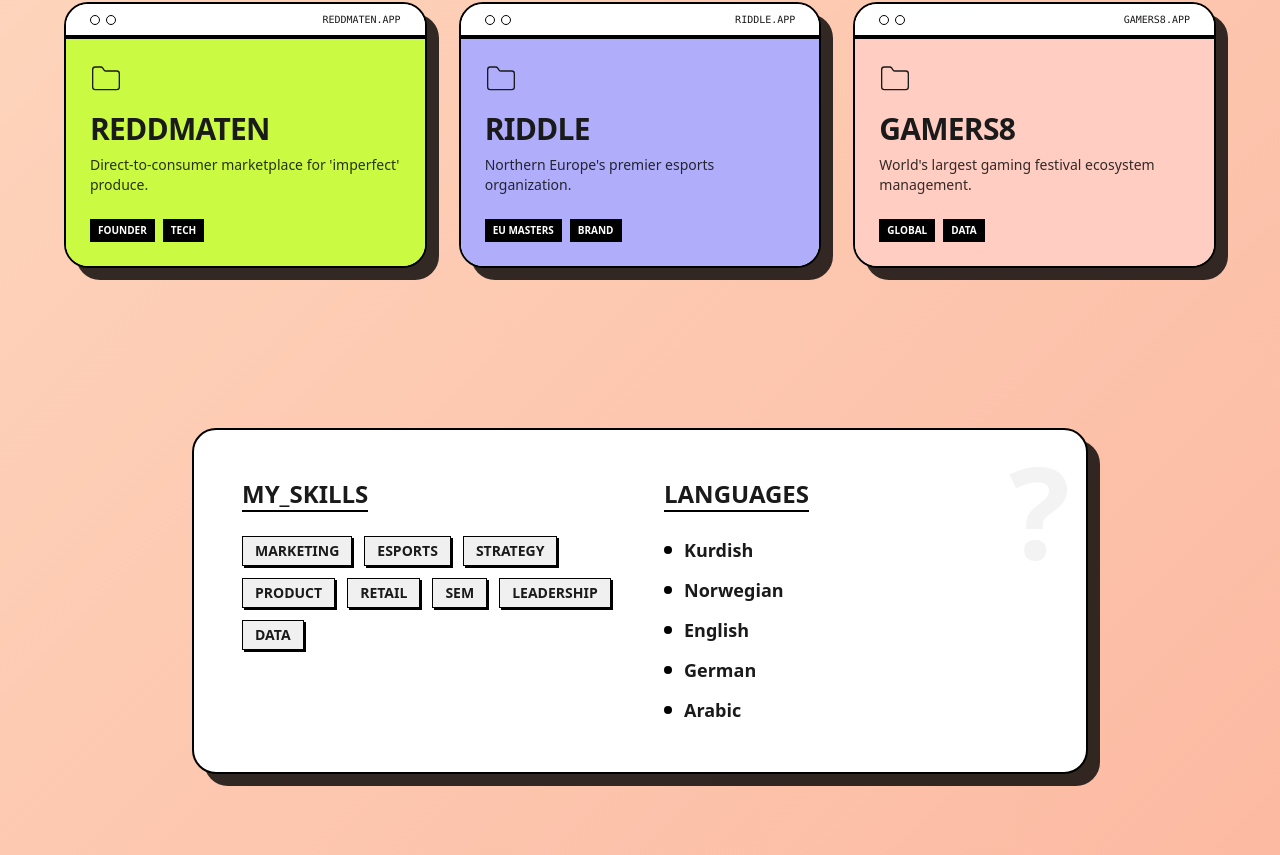
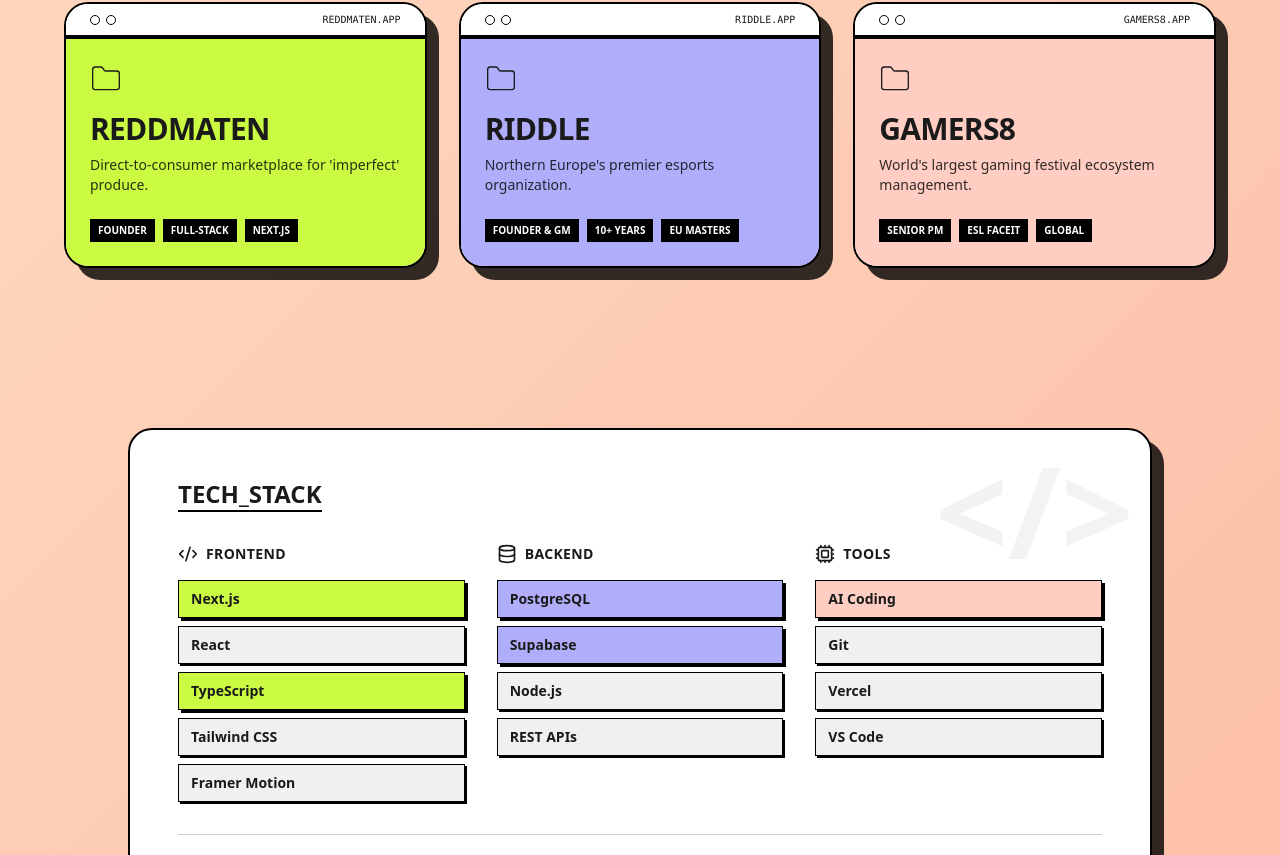
Before and after one commit to mohammedb/mohammedbarzinje, a Next.js app: page / in a window 1280 px wide. Shown: the part 1942-2797 px from the top of the page. Built offline with nearby package versions, Linux system fonts and the light colour scheme.

Commit message:
Add Tech Stack section with coding skills, update project tags, fix LinkedIn URL

```diff
--- a/app/layout.tsx
+++ b/app/layout.tsx
@@ -23,7 +23,7 @@
   ogImage: "/og-image.png",
   links: {
     email: "mailto:mohammedbarzinje@gmail.com",
-    linkedin: "https://linkedin.com/in/mohammedbarzinje",
+    linkedin: "https://www.linkedin.com/in/mohammed-barzinje-9237b5a5/",
   },
 };
 
--- a/components/ui/footer.tsx
+++ b/components/ui/footer.tsx
@@ -7,7 +7,7 @@
                     <a href="mailto:mohammedbarzinje@gmail.com" className="retro-btn bg-[#b0aefb] hover:text-[#b0aefb]">
                         Email Me
                     </a>
-                    <a href="https://linkedin.com" className="retro-btn bg-[#ffcdc2] hover:text-[#ffcdc2]">
+                    <a href="https://www.linkedin.com/in/mohammed-barzinje-9237b5a5/" target="_blank" rel="noopener noreferrer" className="retro-btn bg-[#ffcdc2] hover:text-[#ffcdc2]">
                         LinkedIn
                     </a>
                 </div>
--- a/components/ui/projects.tsx
+++ b/components/ui/projects.tsx
@@ -9,7 +9,7 @@
         title: "ReddMaten",
         category: "Sustainability",
         description: "Direct-to-consumer marketplace for 'imperfect' produce.",
-        stats: ["Founder", "Tech"],
+        stats: ["Founder", "Full-Stack", "Next.js"],
         bg: "bg-[#cafb42]",
         url: "https://reddmaten.no",
         previewImage: "/projects/reddmaten.png"
@@ -18,7 +18,7 @@
         title: "RIDDLE",
         category: "Esports",
         description: "Northern Europe's premier esports organization.",
-        stats: ["EU Masters", "Brand"],
+        stats: ["Founder & GM", "10+ Years", "EU Masters"],
         bg: "bg-[#b0aefb]",
         url: "https://riddle.no",
         previewImage: "/projects/riddle.png"
@@ -27,7 +27,7 @@
         title: "Gamers8",
         category: "Event Tech",
         description: "World's largest gaming festival ecosystem management.",
-        stats: ["Global", "Data"],
+        stats: ["Senior PM", "ESL FACEIT", "Global"],
         bg: "bg-[#ffcdc2]",
         url: "https://esportsworldcup.com/en"
     },
--- a/components/ui/skills.tsx
+++ b/components/ui/skills.tsx
@@ -1,6 +1,7 @@
 "use client";
 
 import { motion } from "framer-motion";
+import { Code2, Database, Cpu } from "lucide-react";
 
 const skills = [
     "Marketing", "Esports", "Strategy", "Product", "Retail", "SEM", "Leadership", "Data"
@@ -10,11 +11,181 @@
     "Kurdish", "Norwegian", "English", "German", "Arabic"
 ];
 
+const techStack = {
+    frontend: [
+        { name: "Next.js", highlight: true },
+        { name: "React", highlight: false },
+        { name: "TypeScript", highlight: true },
+        { name: "Tailwind CSS", highlight: false },
+        { name: "Framer Motion", highlight: false },
+    ],
+    backend: [
+        { name: "PostgreSQL", highlight: true },
+        { name: "Supabase", highlight: true },
+        { name: "Node.js", highlight: false },
+        { name: "REST APIs", highlight: false },
+    ],
+    tools: [
+        { name: "AI Coding", highlight: true },
+        { name: "Git", highlight: false },
+        { name: "Vercel", highlight: false },
+        { name: "VS Code", highlight: false },
+    ]
+};
+
 export function Skills() {
     return (
         <section className="py-20 px-4">
-            <div className="max-w-4xl mx-auto window-frame bg-white p-8 md:p-12 relative overflow-hidden">
+            <div className="max-w-5xl mx-auto space-y-8">
 
+                {/* Tech Stack Section */}
+                <motion.div
+                    initial={{ opacity: 0, y: 20 }}
+                    whileInView={{ opacity: 1, y: 0 }}
+                    transition={{ duration: 0.5 }}
+                    viewport={{ once: true }}
+                    className="window-frame bg-white p-8 md:p-12 relative overflow-hidden"
+                >
+                    {/* Background Pattern */}
+                    <div className="absolute top-0 right-0 p-4 opacity-5 pointer-events-none">
+                        <span className="text-9xl font-black">&lt;/&gt;</span>
+                    </div>
+
+                    <h2 className="text-2xl font-black mb-8 uppercase border-b-2 border-black inline-block">Tech_Stack</h2>
+
+                    <div className="grid grid-cols-1 md:grid-cols-3 gap-8 relative z-10">
+                        {/* Frontend */}
+                        <motion.div
+                            initial={{ opacity: 0, y: 20 }}
+                            whileInView={{ opacity: 1, y: 0 }}
+                            transition={{ duration: 0.5, delay: 0.1 }}
+                            viewport={{ once: true }}
+                        >
+                            <div className="flex items-center gap-2 mb-4">
+                                <Code2 className="w-5 h-5" />
+                                <h3 className="font-bold uppercase text-sm tracking-wide">Frontend</h3>
+                            </div>
+                            <div className="space-y-2">
+                                {techStack.frontend.map((tech, index) => (
+                                    <motion.div
+                                        key={index}
+                                        initial={{ scale: 0, x: -10 }}
+                                        whileInView={{ scale: 1, x: 0 }}
+                                        whileHover={{ x: 5 }}
+                                        viewport={{ once: true }}
+                                        transition={{ type: "spring", stiffness: 300, delay: index * 0.05 }}
+                                        className={`flex items-center gap-2 px-3 py-2 border border-black text-sm font-bold cursor-default ${tech.highlight ? 'bg-[#cafb42] shadow-[3px_3px_0px_0px_rgba(0,0,0,1)]' : 'bg-[#f0f0f0] shadow-[2px_2px_0px_0px_rgba(0,0,0,1)]'
+                                            }`}
+                                    >
+                                        {tech.name}
+                                    </motion.div>
+                                ))}
+                            </div>
+                        </motion.div>
+
+                        {/* Backend */}
+                        <motion.div
+                            initial={{ opacity: 0, y: 20 }}
+                            whileInView={{ opacity: 1, y: 0 }}
+                            transition={{ duration: 0.5, delay: 0.2 }}
+                            viewport={{ once: true }}
+                        >
+                            <div className="flex items-center gap-2 mb-4">
+                                <Database className="w-5 h-5" />
+                                <h3 className="font-bold uppercase text-sm tracking-wide">Backend</h3>
+                            </div>
+                            <div className="space-y-2">
+                                {techStack.backend.map((tech, index) => (
+                                    <motion.div
+                                        key={index}
+                                        initial={{ scale: 0, x: -10 }}
+                                        whileInView={{ scale: 1, x: 0 }}
+                                        whileHover={{ x: 5 }}
+                                        viewport={{ once: true }}
+                                        transition={{ type: "spring", stiffness: 300, delay: index * 0.05 }}
+                                        className={`flex items-center gap-2 px-3 py-2 border border-black text-sm font-bold cursor-default ${tech.highlight ? 'bg-[#b0aefb] shadow-[3px_3px_0px_0px_rgba(0,0,0,1)]' : 'bg-[#f0f0f0] shadow-[2px_2px_0px_0px_rgba(0,0,0,1)]'
+                                            }`}
+                                    >
+                                        {tech.name}
+                                    </motion.div>
+                                ))}
+                            </div>
+                        </motion.div>
+
+                        {/* Tools & Approach */}
+                        <motion.div
+                            initial={{ opacity: 0, y: 20 }}
+                            whileInView={{ opacity: 1, y: 0 }}
+                            transition={{ duration: 0.5, delay: 0.3 }}
+                            viewport={{ once: true }}
+                        >
+                            <div className="flex items-center gap-2 mb-4">
+                                <Cpu className="w-5 h-5" />
+                                <h3 className="font-bold uppercase text-sm tracking-wide">Tools</h3>
+                            </div>
+                            <div className="space-y-2">
+                                {techStack.tools.map((tech, index) => (
+                                    <motion.div
+                                        key={index}
+                                        initial={{ scale: 0, x: -10 }}
+                                        whileInView={{ scale: 1, x: 0 }}
+                                        whileHover={{ x: 5 }}
+                                        viewport={{ once: true }}
+                                        transition={{ type: "spring", stiffness: 300, delay: index * 0.05 }}
+                                        className={`flex items-center gap-2 px-3 py-2 border border-black text-sm font-bold cursor-default ${tech.highlight ? 'bg-[#ffcdc2] shadow-[3px_3px_0px_0px_rgba(0,0,0,1)]' : 'bg-[#f0f0f0] shadow-[2px_2px_0px_0px_rgba(0,0,0,1)]'
+                                            }`}
+                                    >
+                                        {tech.name}
+                                    </motion.div>
+                                ))}
+                            </div>
+                        </motion.div>
+                    </div>
+
+                    {/* Built with note */}
+                    <motion.div
+                        initial={{ opacity: 0 }}
+                        whileInView={{ opacity: 1 }}
+                        transition={{ duration: 0.5, delay: 0.5 }}
+                        viewport={{ once: true }}
+                        className="mt-8 pt-6 border-t border-black/20"
+                    >
+                        <div className="text-sm text-[#666] font-medium space-y-2">
+                            <p className="font-bold text-black mb-3">Notable Builds:</p>
+                            <p className="flex items-start gap-2">
+                                <span className="w-1.5 h-1.5 bg-[#cafb42] rounded-full mt-1.5 flex-shrink-0" />
+                                <span>
+                                    <a
+                                        href="https://ggwp.no"
+                                        target="_blank"
+                                        rel="noopener noreferrer"
+                                        className="font-bold text-black underline hover:text-[#b0aefb] transition-colors"
+                                    >
+                                        GGWP.no
+                                    </a>{" "}
+                                    — Full-stack Next.js + Supabase (PostgreSQL), built from scratch with AI-assisted development.
+                                </span>
+                            </p>
+                            <p className="flex items-start gap-2">
+                                <span className="w-1.5 h-1.5 bg-[#b0aefb] rounded-full mt-1.5 flex-shrink-0" />
+                                <span>
+                                    <a
+                                        href="https://samtakhelse.no"
+                                        target="_blank"
+                                        rel="noopener noreferrer"
+                                        className="font-bold text-black underline hover:text-[#cafb42] transition-colors"
+                                    >
+                                        Samtakhelse.no
+                                    </a>{" "}
+                                    — Client project: Built entire site + ongoing technical support & IT operations.
+                                </span>
+                            </p>
+                        </div>
+                    </motion.div>
+                </motion.div>
+
+                {/* Original Skills & Languages Section */}
+                <div className="window-frame bg-white p-8 md:p-12 relative overflow-hidden">
                     {/* Background Pattern */}
                     <div className="absolute top-0 right-0 p-4 opacity-5 pointer-events-none">
                         <span className="text-9xl font-black">?</span>
@@ -62,6 +233,7 @@
                             </div>
                         </motion.div>
                     </div>
+                </div>
 
             </div>
         </section>
```
Lines whose indentation alone changed are shown as unchanged.
